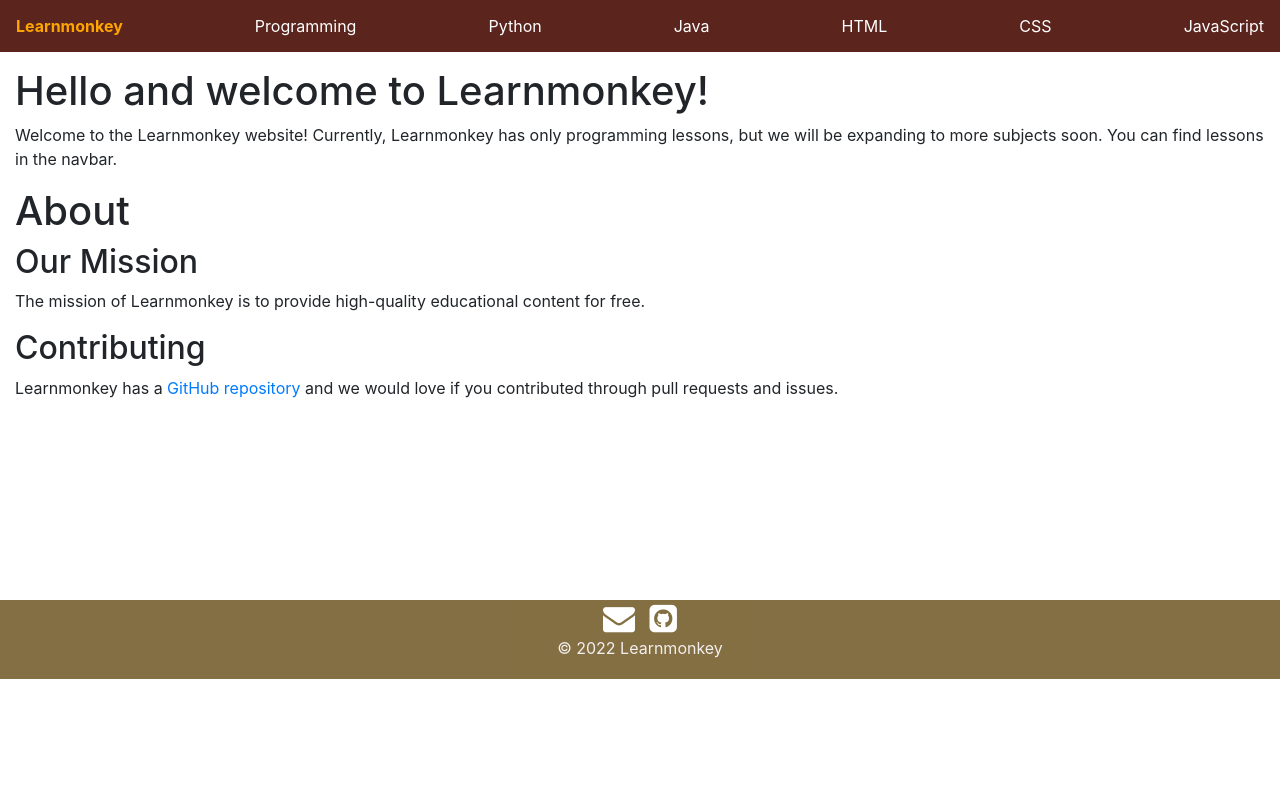
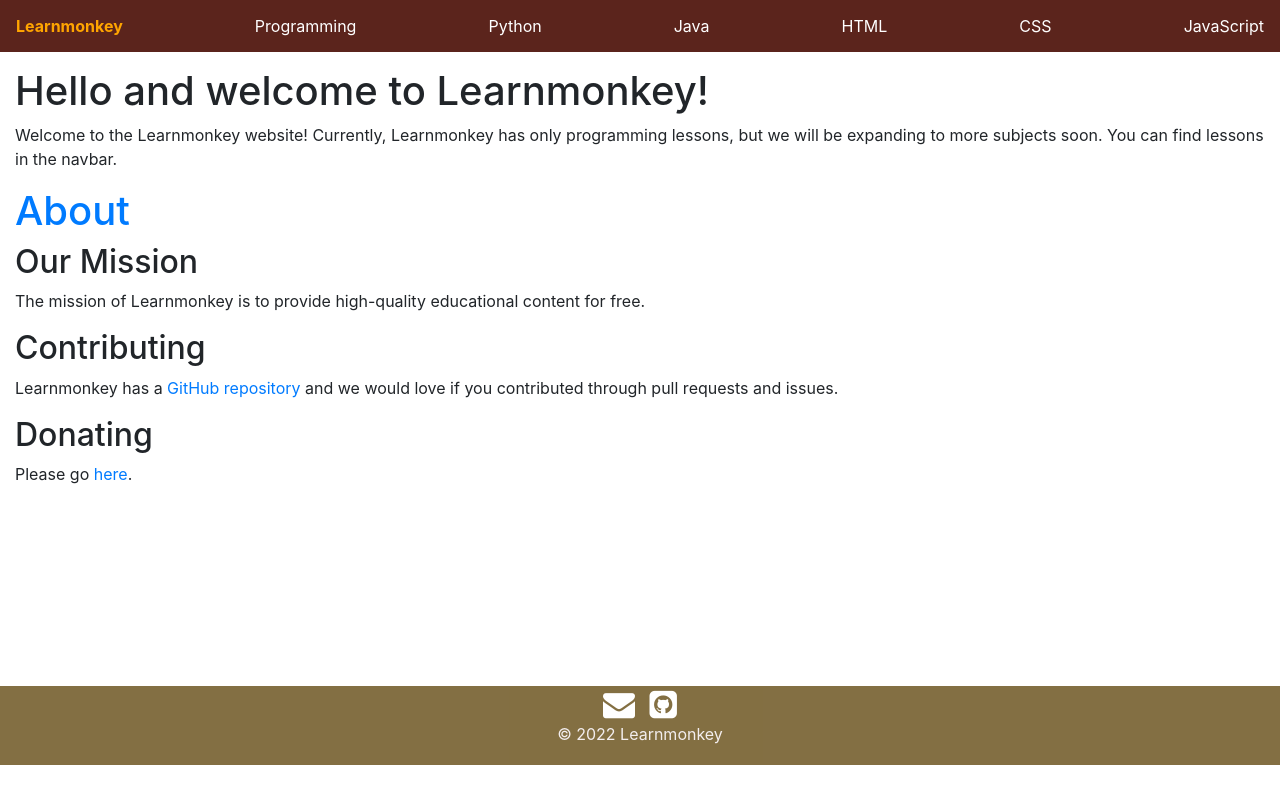
Before and after one commit to learnmonkey/learnmonkey.github.io, a Jekyll site: the page built from index.html, in a window 1280 px wide. Shown: the top 804 px of the page. Built offline with Jekyll 4.4.1, drawn with Linux system fonts in a browser that asks for light colours.

Commit message:
update index page

```diff
--- a/index.html
+++ b/index.html
@@ -10,9 +10,11 @@ layout: default
 </section>
 
 <section>
-    <h1>About</h1>
+    <h1><a href="/about/">About</a></h1>
     <h2>Our Mission</h2>
     <p>The mission of Learnmonkey is to provide high-quality educational content for free.</p>
     <h2>Contributing</h2>
     <p>Learnmonkey has a <a href="https://github.com/learnmonkey/learnmonkey.github.io">GitHub repository</a> and we would love if you contributed through pull requests and issues.</p>
+    <h2>Donating</h2>
+    <p>Please go <a href="/donating/">here</a>.</p>
 </section>
```
